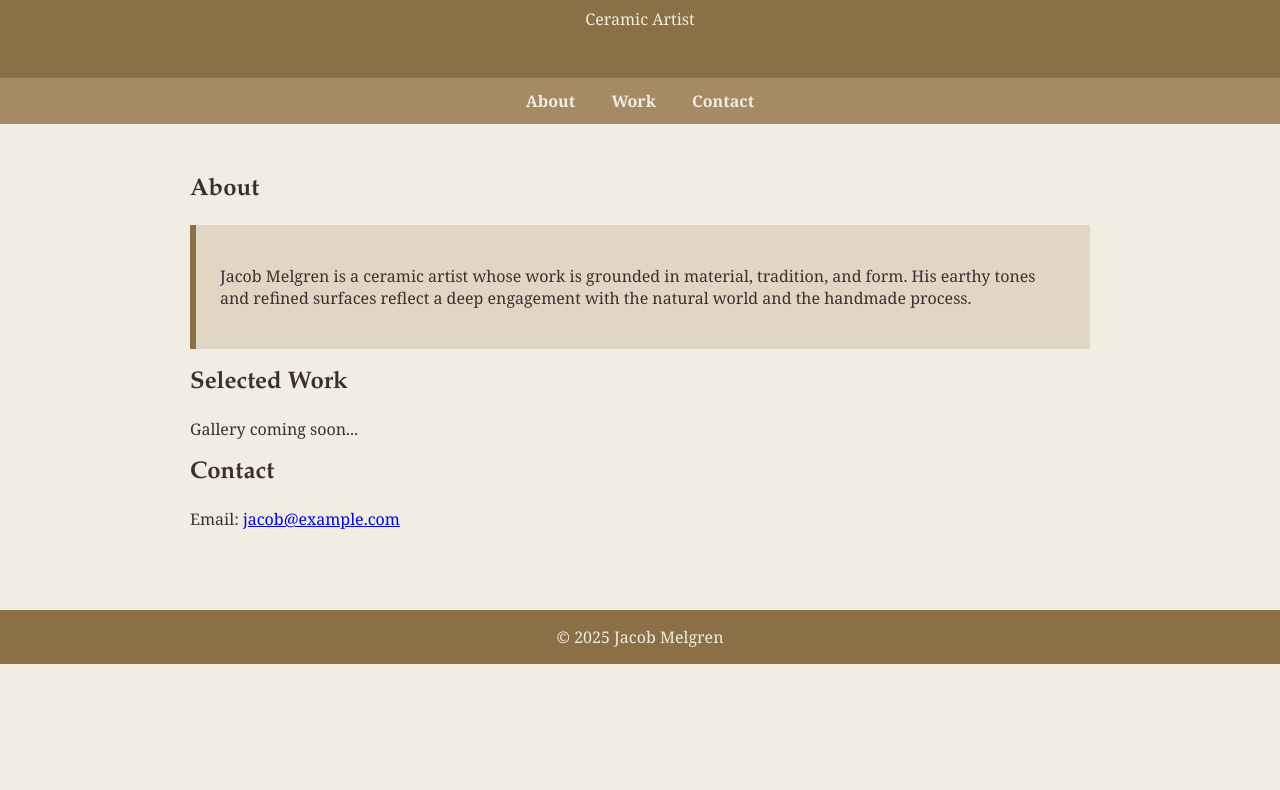
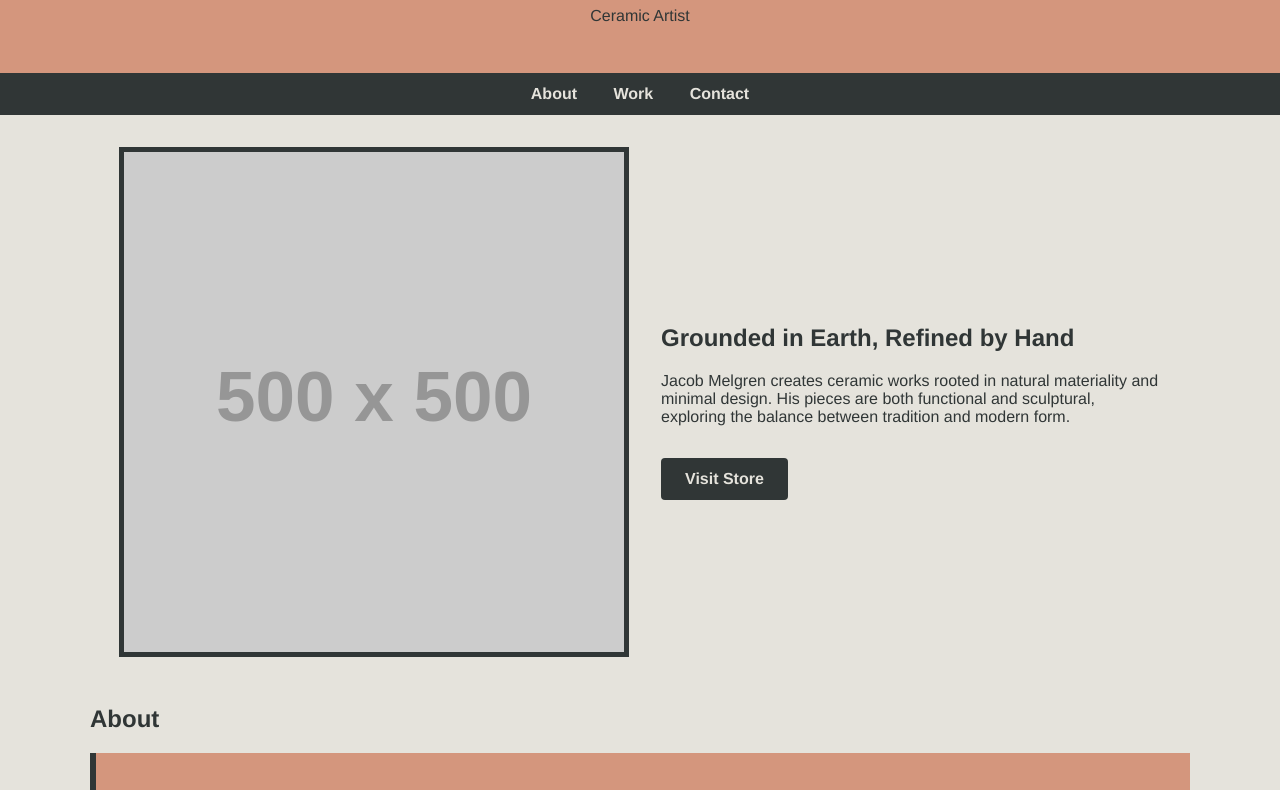
Before and after one commit to Roxxarum/mywebsite, a plain HTML site: page index.html in a window 1280 px wide. Shown: the part 105-895 px from the top of the page. Before the commit the page ends 800 px from the top, so only its background shows below. Drawn offline with Linux system fonts and the light colour scheme; placeholder pictures from the web are drawn by us.

Commit message:
Update index.html
added store

```diff
--- a/index.html
+++ b/index.html
@@ -6,48 +6,83 @@
   <title>Jacob Melgren - Ceramic Artist</title>
   <style>
     body {
-      font-family: 'Georgia', serif;
+      font-family: 'Helvetica Neue', Helvetica, Arial, sans-serif;
       margin: 0;
       padding: 0;
-      background-color: #f1ede3;
-      color: #3b2f2f;
+      background-color: #E5E3DC;
+      color: #303636;
     }
     header {
-      background-color: #8b6f47;
-      color: #f1ede3;
+      background-color: #D4967D;
+      color: #303636;
       text-align: center;
       padding: 2rem 1rem;
     }
     nav {
-      background-color: #a68a64;
+      background-color: #303636;
       padding: 0.75rem;
       text-align: center;
     }
     nav a {
-      color: #f1ede3;
+      color: #E5E3DC;
       text-decoration: none;
       margin: 0 1rem;
       font-weight: bold;
     }
     main {
-      max-width: 900px;
+      max-width: 1100px;
       margin: auto;
       padding: 2rem;
     }
     footer {
-      background-color: #8b6f47;
-      color: #f1ede3;
+      background-color: #D4967D;
+      color: #303636;
       text-align: center;
       padding: 1rem;
       margin-top: 2rem;
     }
-    .intro {
-      background-color: #e0d6c3;
-      padding: 1.5rem;
-      border-left: 6px solid #8b6f47;
+    .hero {
+      display: flex;
+      flex-wrap: wrap;
+      gap: 2rem;
+      align-items: center;
+      justify-content: center;
+      margin-bottom: 3rem;
+    }
+    .hero img {
+      width: 100%;
+      max-width: 500px;
+      height: auto;
+      border: 5px solid #303636;
+    }
+    .hero-text {
+      max-width: 500px;
+    }
+    .hero-text a.button {
+      display: inline-block;
+      margin-top: 1rem;
+      padding: 0.75rem 1.5rem;
+      background-color: #303636;
+      color: #E5E3DC;
+      text-decoration: none;
+      font-weight: bold;
+      border-radius: 4px;
+      transition: background-color 0.3s ease;
+    }
+    .hero-text a.button:hover {
+      background-color: #505757;
     }
     h1, h2 {
-      font-family: 'Palatino Linotype', 'Book Antiqua', Palatino, serif;
+      font-weight: 600;
+    }
+    .intro {
+      background-color: #D4967D;
+      padding: 1.5rem;
+      border-left: 6px solid #303636;
+      color: #303636;
+    }
+    a {
+      color: #303636;
     }
   </style>
 </head>
@@ -64,6 +99,15 @@
   </nav>
 
   <main>
+    <section class="hero">
+      <img src="https://via.placeholder.com/500x500.png?text=Artwork+Image" alt="Placeholder Artwork">
+      <div class="hero-text">
+        <h2>Grounded in Earth, Refined by Hand</h2>
+        <p>Jacob Melgren creates ceramic works rooted in natural materiality and minimal design. His pieces are both functional and sculptural, exploring the balance between tradition and modern form.</p>
+        <a href="store.html" class="button">Visit Store</a>
+      </div>
+    </section>
+
     <section id="about">
       <h2>About</h2>
       <div class="intro">
```
